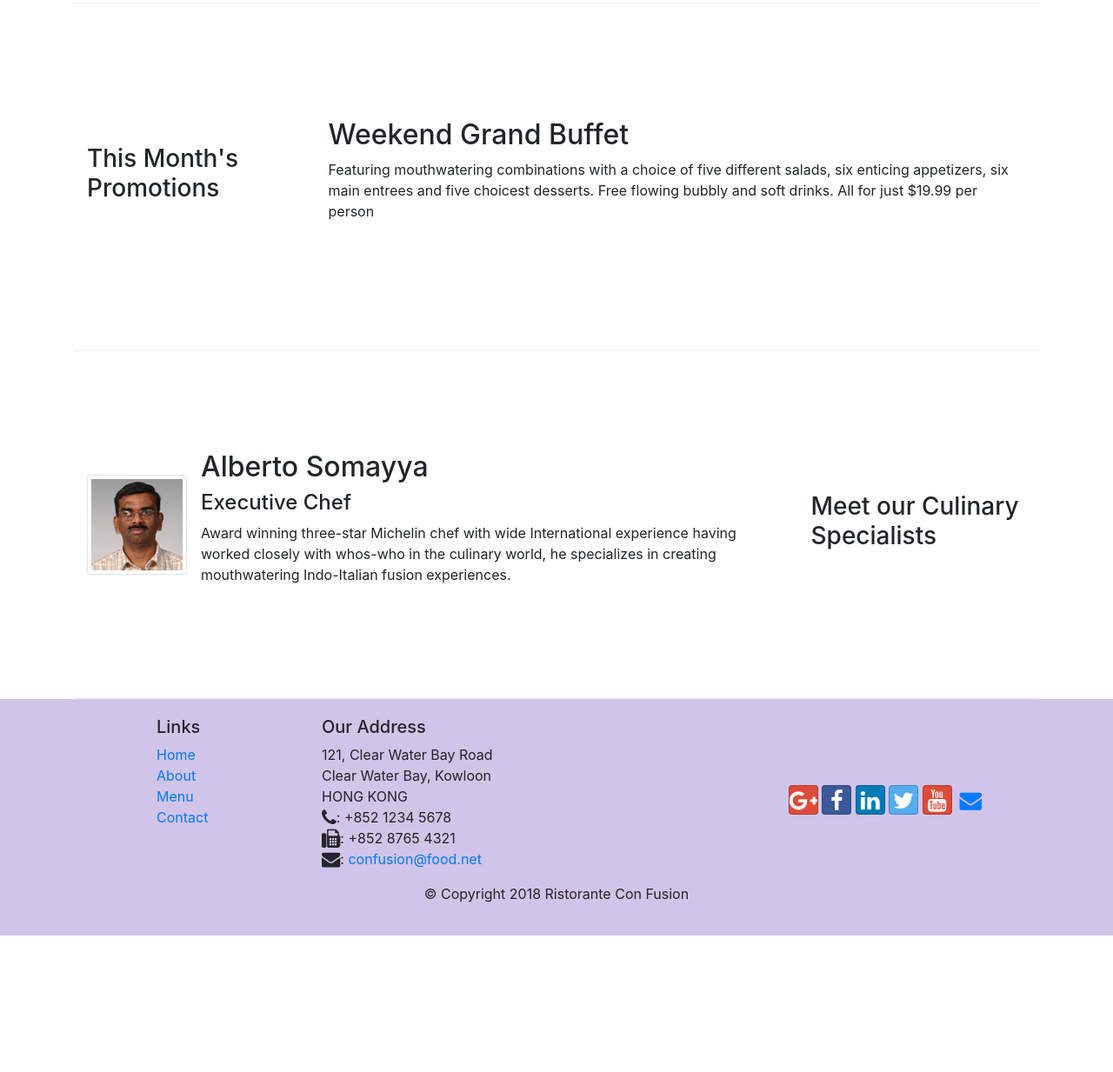
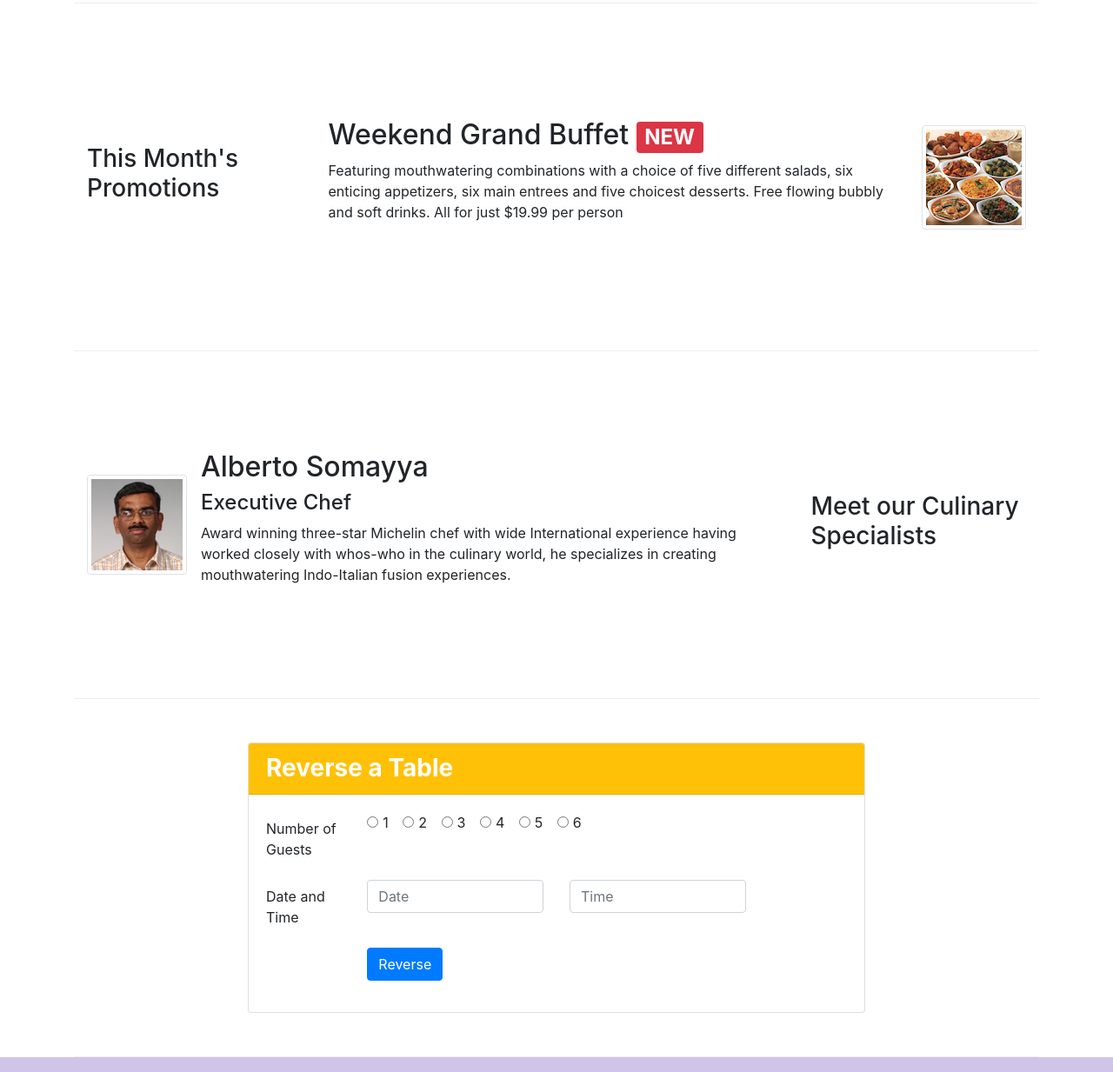
Before and after one commit to huynhduluong/UI-frameworks-and-tools-Bootstrap4, a website: page Bootstrap4/conFusion/index.html in a window 1280 px wide. Shown: the part 680-1913 px from the top of the page at 87% size. Before the commit the page ends 1756 px from the top, so only its background shows below. Drawn offline with nearby package versions, Linux system fonts and the light colour scheme.

Commit message:
Assignment 2

```diff
--- a/Bootstrap4/conFusion/css/styles.css
+++ b/Bootstrap4/conFusion/css/styles.css
@@ -37,3 +37,7 @@ body {
 .navbar-dark {
     background-color: #512DA8;
 }
+
+#button_reverse:hover {
+    text-decoration: none;
+}
--- a/Bootstrap4/conFusion/index.html
+++ b/Bootstrap4/conFusion/index.html
@@ -36,12 +36,19 @@
     <header class="jumbotron">
         <div class="container">
             <div class="row row-header">
-                <div class="col-12 col-sm-6">
+                <div class="col-12 col-sm-12 col-md-6">
                     <h1>Ristorante con Fusion</h1>
                     <p>We take inspiration from the World's best cuisines, and create a unique fusion experience. Our lipsmacking creations will tickle your culinary senses!</p>
                 </div>
-                <div class="col-12 col-sm-6 align-self-center">
+                <div class="col-12 col-sm-6 col-md-3 align-self-center">
                     <img src="img/logo.png" class="img-fluid">
+                </div>
+                <div class="col-12 col-sm-6 col-md-3 align-self-center">
+                    <a href="#reverse_table" id="button_reverse">
+                        <button class="btn btn-warning btn-block">
+                            Reverse Table
+                        </button>
+                    </a>
                 </div>
             </div>
         </div>
@@ -73,8 +80,15 @@
                 <h3>This Month's Promotions</h3>
             </div>
             <div class="col col-sm col-md">
-                <h2>Weekend Grand Buffet</h2>
-                <p class="d-none d-sm-block">Featuring mouthwatering combinations with a choice of five different salads, six enticing appetizers, six main entrees and five choicest desserts. Free flowing bubbly and soft drinks. All for just $19.99 per person </p>
+                <div class="media">
+                    <div class="media-body">
+                        <h2 class="mt-0">Weekend Grand Buffet <span class="badge badge-danger">NEW</span></h2>
+                        <p class="d-none d-sm-block">Featuring mouthwatering combinations with a choice of five
+                            different salads, six enticing appetizers, six main entrees and five choicest desserts.
+                            Free flowing bubbly and soft drinks. All for just $19.99 per person </p>
+                    </div>
+                    <img src="img/buffet.png" alt="buffet" class="d-flex ml-3 img-thumbnail align-self-center">
+                </div>
             </div>
         </div>
 
@@ -94,6 +108,65 @@
                             whos-who in the culinary world, he specializes in
                             creating mouthwatering Indo-Italian fusion experiences.
                             </p>
+                    </div>
+                </div>
+            </div>
+        </div>
+
+        <div class="row row-content">
+            <div class="col-12 col-sm-8 offset-sm-2">
+                <div class="card" id="reverse_table">
+                    <h3 class="card-header bg-warning text-white"><strong>Reverse a Table</strong></h3>
+                    <div class="card-body">
+                        <form>
+                            <div class="form-group row">
+                                <label for="nameofguest" class="col-md-2 col-form-label">Number of Guests</label>
+                                <div class="col-md-10">
+                                    <div class="form-check form-check-inline">
+                                        <input class="form-check-input" type="radio" name="nameofguest" id="inlineRadio1" value="option1">
+                                        <label class="form-check-label" for="inlineRadio1"> 1 </label>
+                                    </div>
+                                    <div class="form-check form-check-inline">
+                                        <input class="form-check-input" type="radio" name="nameofguest" id="inlineRadio2" value="option2">
+                                        <label class="form-check-label" for="inlineRadio2"> 2 </label>
+                                    </div>
+                                    <div class="form-check form-check-inline">
+                                        <input class="form-check-input" type="radio" name="nameofguest" id="inlineRadio3" value="option3">
+                                        <label class="form-check-label" for="inlineRadio3"> 3 </label>
+                                    </div>
+                                    <div class="form-check form-check-inline">
+                                        <input class="form-check-input" type="radio" name="nameofguest" id="inlineRadio4" value="option4">
+                                        <label class="form-check-label" for="inlineRadio4"> 4 </label>
+                                    </div>
+                                    <div class="form-check form-check-inline">
+                                        <input class="form-check-input" type="radio" name="nameofguest" id="inlineRadio5" value="option5">
+                                        <label class="form-check-label" for="inlineRadio5"> 5 </label>
+                                    </div>
+                                    <div class="form-check form-check-inline">
+                                        <input class="form-check-input" type="radio" name="nameofguest" id="inlineRadio6" value="option6">
+                                        <label class="form-check-label" for="inlineRadio6"> 6 </label>
+                                    </div>
+                                </div>
+                            </div>
+                            <div class="form-group row">
+                                <label for="dateandtime" class="col-md-2 col-form-label">Date and Time</label>
+                                <div class="col-md-4">
+                                    <input type="text" class="form-control" id="date" name="date"
+                                        placeholder="Date">
+                                </div>
+                                <div class="col-md-4">
+                                    <input type="text" class="form-control" id="time" name="time"
+                                    placeholder="Time">
+                                </div>
+                            </div>
+                            <div class="form-group row">
+                                <div class="offset-md-2 col-md-10">
+                                    <button type="submit" class="btn btn-primary">
+                                        Reverse
+                                    </button>
+                                </div>
+                            </div>
+                        </form>
                     </div>
                 </div>
             </div>
```
